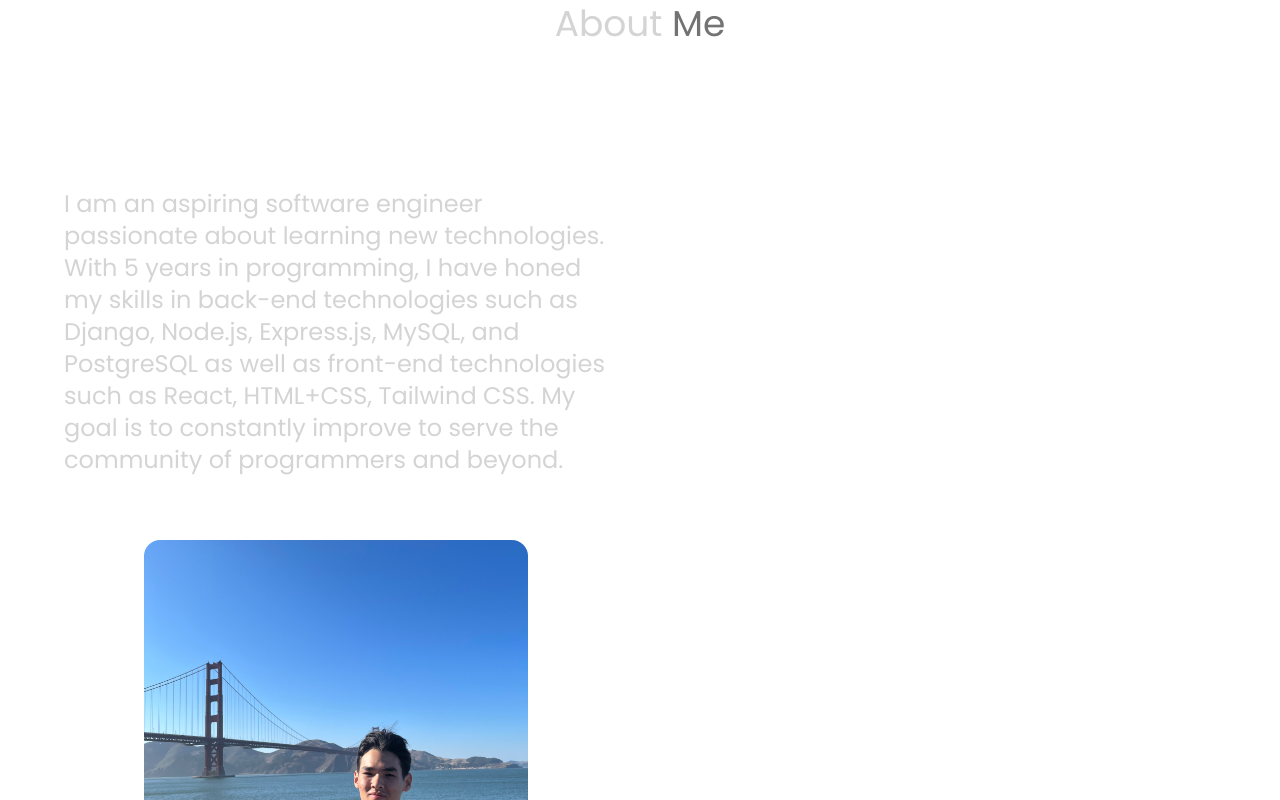
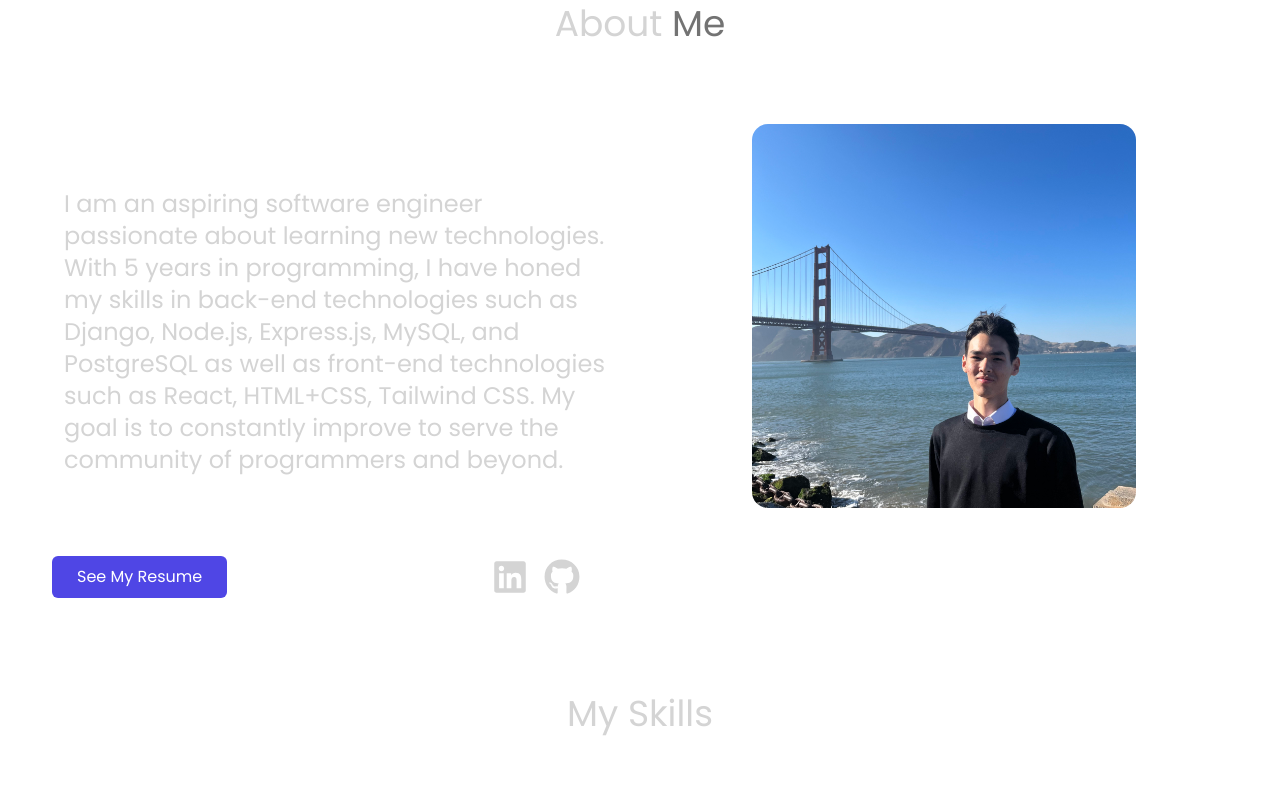
Before and after one commit to islamborghini/Portfolio, a React (Vite) app: page / in a window 1280 px wide. Shown: the part 1080-1880 px from the top of the page. Built offline with nearby package versions, Linux system fonts and the light colour scheme; the HTML template or start-up script is replaced by a standard one.

Commit message:
Fixed About.jsx

```diff
--- a/src/components/About.jsx
+++ b/src/components/About.jsx
@@ -10,7 +10,7 @@ const About = () => {
         About
         <span className="text-neutral-500"> Me</span>
       </h1>
-      <div className="flex flex-wrap flex-col">
+      <div className="flex flex-col-reverse lg:flex-row lg:flex-wrap">
         <motion.div
           whileInView={{ opacity: 1, x: 0 }}
           initial={{ opacity: 0, x: -100 }}
@@ -34,6 +34,13 @@ const About = () => {
               alt="about"
             />
           </div>
+        </motion.div>
+        <motion.div
+          whileInView={{ opacity: 1, x: 0 }}
+          initial={{ opacity: 0, x: 100 }}
+          transition={{ duration: 0.5 }}
+          className="w-full lg:w-1/2 lg:order-3"
+        >
           <div className="flex flex-col lg:flex-row items-center justify-center lg:justify-between gap-4 px-5 mt-4">
             <a
               href="/assets/000AssanovResume.pdf"
```
